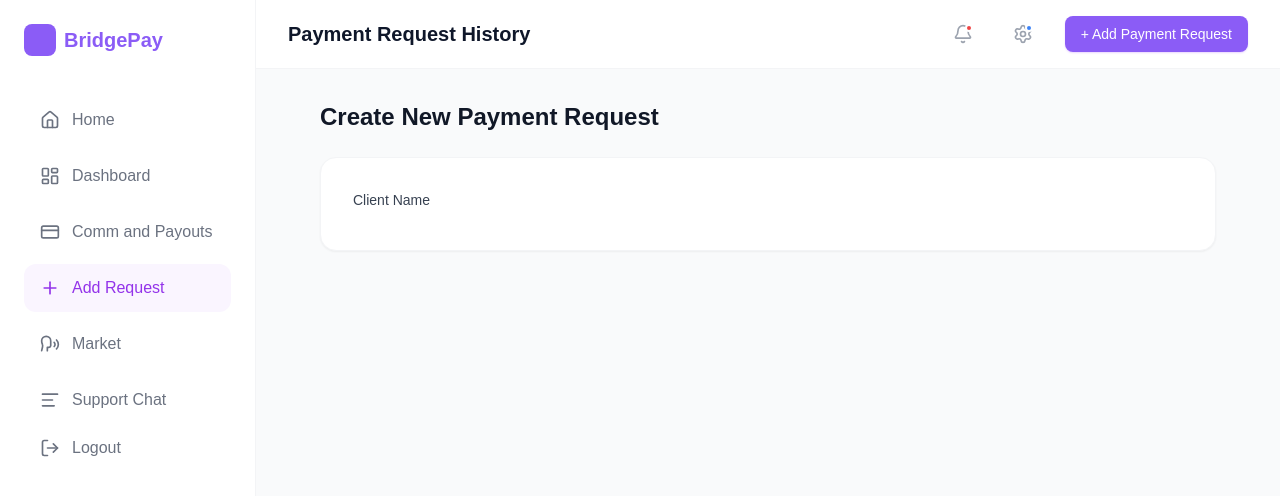
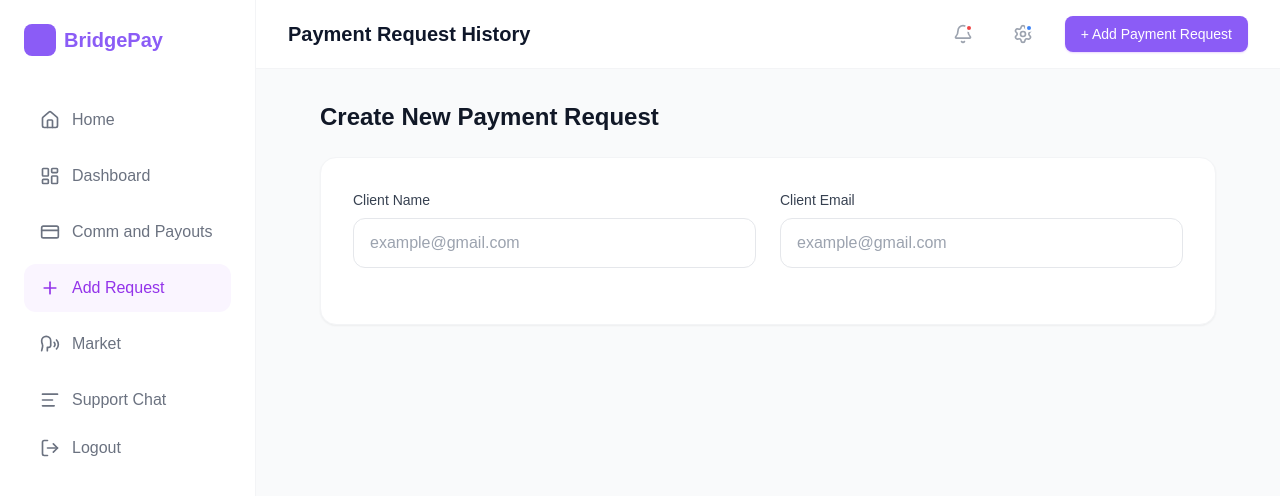
Before and after one commit to Abusadiq006/bridge-pay-dashboard, a React (Vite) app: page /dashboard/add-request in a window 1280 px wide. Shown: the top 496 px of the page. Built offline with nearby package versions, Linux system fonts and the light colour scheme; a web font is replaced by a local one.

Commit message:
continuation with bridgepay

```diff
--- a/src/pages/AddRequest.jsx
+++ b/src/pages/AddRequest.jsx
@@ -24,6 +24,14 @@ const AddRequest = () => {
                                 <div className="grid grid-cols-1 md:grid-cols-2 gap-6">
                                     <div>
                                         <label className="block text-sm font-medium text-gray-700 mb-2">Client Name</label>
+                                        <input type="email" placeholder="example@gmail.com" className="w-full px-4 py-3 border border-gray-200 rounded-xl focus:ring-2 focus:ring-purple-100 outline-none" />
+                                    </div>
+                                    <div>
+                                        <label className="block text-sm font-medium text-gray-700 mb-2">Client Email</label>
+                                        <input type="email" placeholder="example@gmail.com" className="w-full px-4 py-3 border border-gray-200 rounded-xl focus:ring-2 focus:ring-purple-100 outline-none" />
+                                    </div>
+                                    <div>
+
                                     </div>
                                 </div>
                             </form>
```
